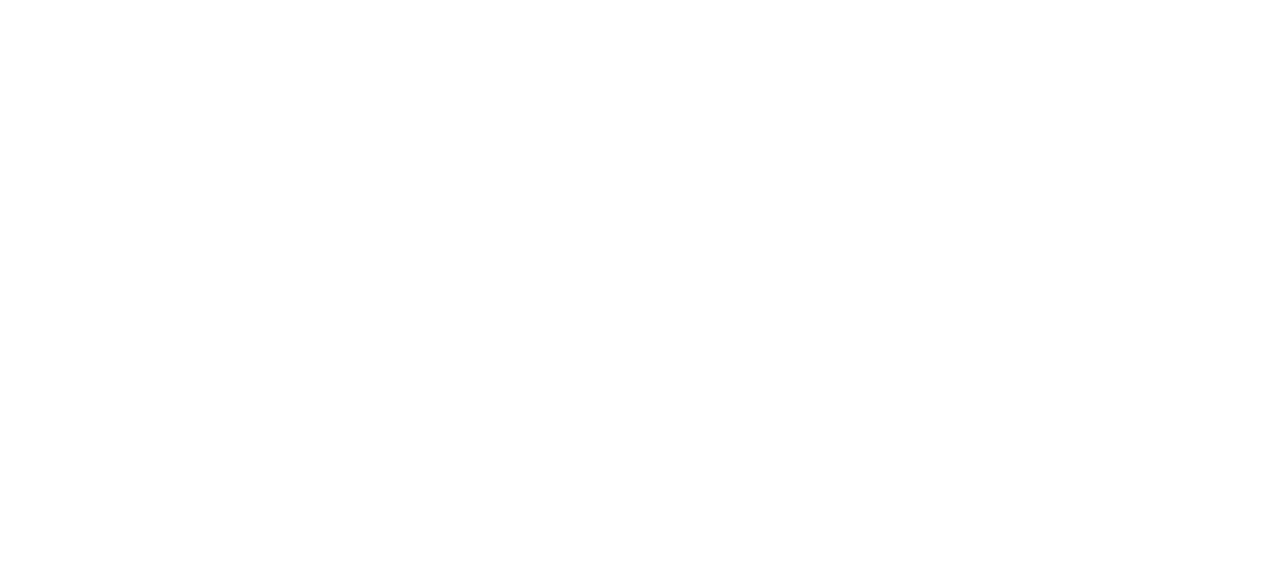
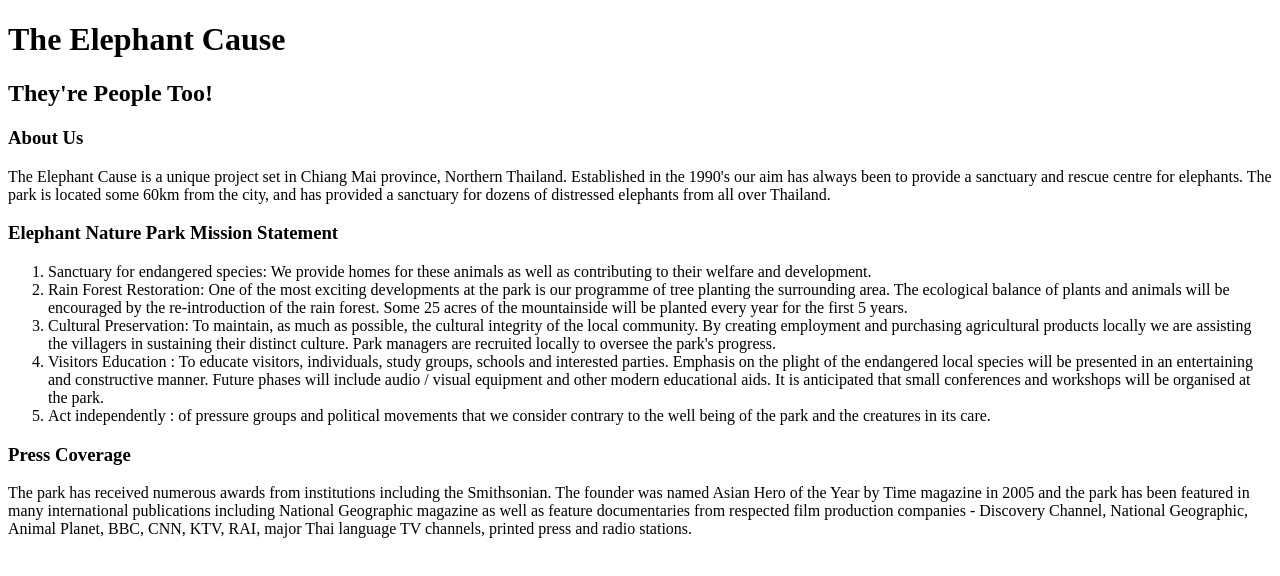
Before and after one commit to Whatchuwant/causes, a plain HTML site: page about.html in a window 1280 px wide. Drawn offline with Linux system fonts and the light colour scheme.

Commit message:
Added content to index and about pages

```diff
--- a/about.html
+++ b/about.html
@@ -0,0 +1,29 @@
+<!DOCTYPE html>
+<html lang="en">
+<head>
+	<meta charset="UFT-8">
+<title></title>
+<link rel="stylesheet" type="text/css" href="styles.css">
+</head>
+<body>
+<h1>The Elephant Cause</h1>
+<h2>They're People Too!</h2>
+
+<h3>About Us</h3>
+<p>
+The Elephant Cause is a unique project set in Chiang Mai province, Northern Thailand. Established in the 1990's our aim has always been to provide a sanctuary and rescue centre for elephants. The park is located some 60km from the city, and has provided a sanctuary for dozens of distressed elephants from all over Thailand.</p>
+
+<h3>Elephant Nature Park Mission Statement</h3>
+<ol>
+	<li>Sanctuary for endangered species: We provide homes for these animals as well as contributing to their welfare and development.</li>
+	<li>Rain Forest Restoration: One of the most exciting developments at the park is our programme of tree planting the surrounding area. The ecological balance of plants and animals will be encouraged by the re-introduction of the rain forest. Some 25 acres of the mountainside will be planted every year for the first 5 years.</li>
+	<li>Cultural Preservation: To maintain, as much as possible, the cultural integrity of the local community. By creating employment and purchasing agricultural products locally we are assisting the villagers in sustaining their distinct culture. Park managers are recruited locally to oversee the park's progress.</li>
+	<li>Visitors Education : To educate visitors, individuals, study groups, schools and interested parties. Emphasis on the plight of the endangered local species will be presented in an entertaining and constructive manner. Future phases will include audio / visual equipment and other modern educational aids. It is anticipated that small conferences and workshops will be organised at the park.</li>
+	<li>Act independently : of pressure groups and political movements that we consider contrary to the well being of the park and the creatures in its care.</li>
+</ol>
+
+<h3>Press Coverage</h3>
+<p>
+The park has received numerous awards from institutions including the Smithsonian. The founder was named Asian Hero of the Year by Time magazine in 2005 and the park has been featured in many international publications including National Geographic magazine as well as feature documentaries from respected film production companies - Discovery Channel, National Geographic, Animal Planet, BBC, CNN, KTV, RAI, major Thai language TV channels, printed press and radio stations.</p>
+</body>
+</html>
```
Also changed, not shown: index.html (+5 -0 lines).
